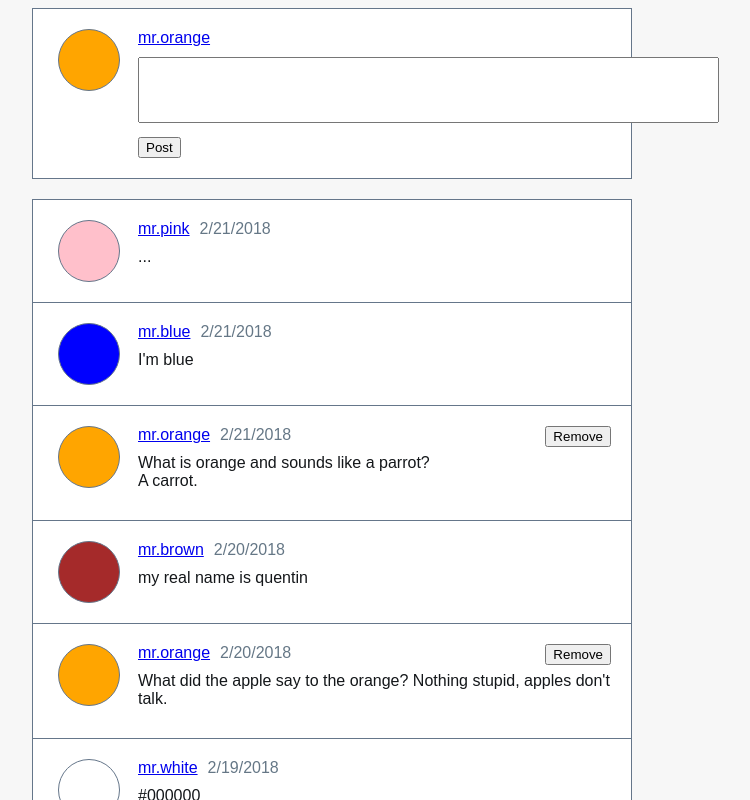
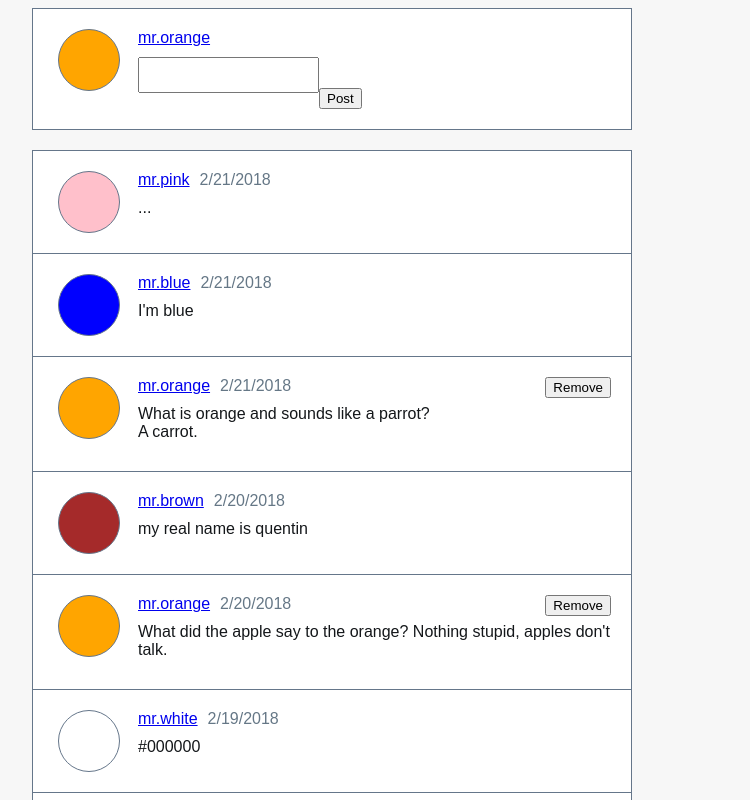
Before and after one commit to ilearnjs/react_blog, a React app: page / in a window 1280 px wide. Shown: the top 800 px of the page, without its empty margins (308-1058 px from the left). Built offline with nearby package versions, Linux system fonts and the light colour scheme.

Commit message:
Remove unused Layout

```diff
--- a/src/App.jsx
+++ b/src/App.jsx
@@ -1,14 +1,14 @@
 import React from 'react';
 import { Route } from 'react-router-dom';
-import Layout from './containers/Layout/Layout';
 import MainContainer from './containers/MainContainer/MainContainer';
 import UserContainer from './containers/UserContainer/UserContainer';
+import Aux from './containers/Auxiliary/Auxiliary';
 
 const app = () => (
-	<Layout>
+	<Aux>
 		<Route exact path="/" component={MainContainer} />
 		<Route path="/user/:userName" component={UserContainer} />
-	</Layout>
+	</Aux>
 );
 
 export default app;
--- a/src/components/NewPost/NewPost.jsx
+++ b/src/components/NewPost/NewPost.jsx
@@ -25,23 +25,24 @@ class NewPost extends Component {
 	}
 
 	render() {
+		const userName = this.currentUser.name;
+
 		return (
 			<div className="new-post">
 				<div className="new-post-content">
 					<div className="new-post-header">
-						<div className={`avatar ${this.currentUser.name}`}>
+						<div className={`avatar ${userName}`}>
 						</div>
-						<Link to={`/user/${this.currentUser.name}`}>
+						<Link to={`/user/${userName}`}>
 							<span className="name">
-								{`mr.${this.currentUser.name}`}
+								{`mr.${userName}`}
 							</span>
 						</Link>
 					</div>
 					<textarea
+						className="new-post-textarea "
 						value={this.state.content}
 						onChange={(e) => this.onContentChanged(e)}
-						cols="70"
-						rows="4"
 					></textarea>
 					<button onClick={() => this.onSendClick()}>
 						Post
--- a/src/components/Post/Post.jsx
+++ b/src/components/Post/Post.jsx
@@ -4,6 +4,7 @@ import { Link } from 'react-router-dom'
 class Post extends Component {
 	onRemoveClicked() {
 		const { post: { id }, remove } = this.props;
+
 		remove(id);
 	}
 
--- a/src/containers/Layout/Layout.jsx
+++ /dev/null
@@ -1,11 +0,0 @@
-import React, { Component } from 'react';
-
-export default class Layout extends Component {
-	render() {
-		return (
-			<div className="layout">
-				{this.props.children}
-			</div>
-		);
-	}
-}
```
